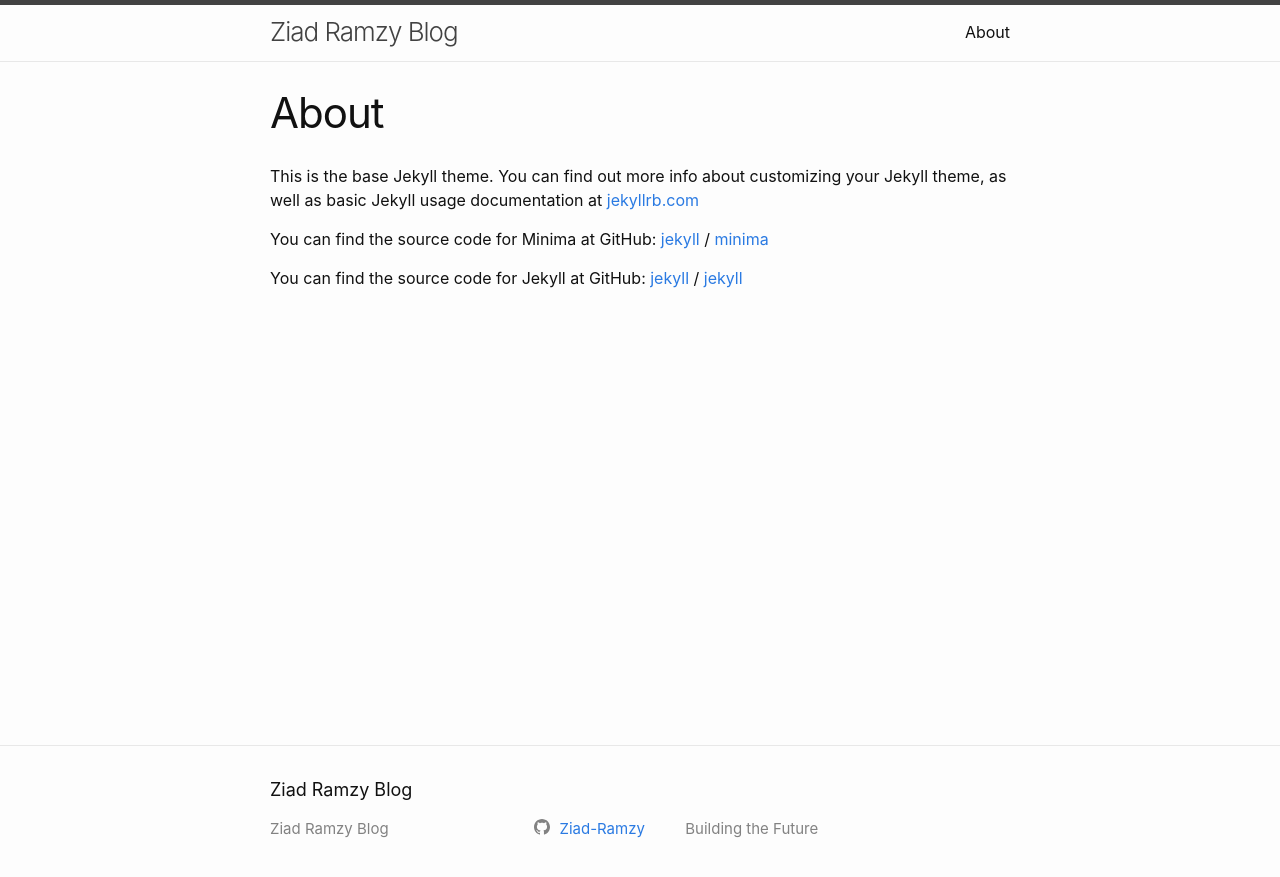
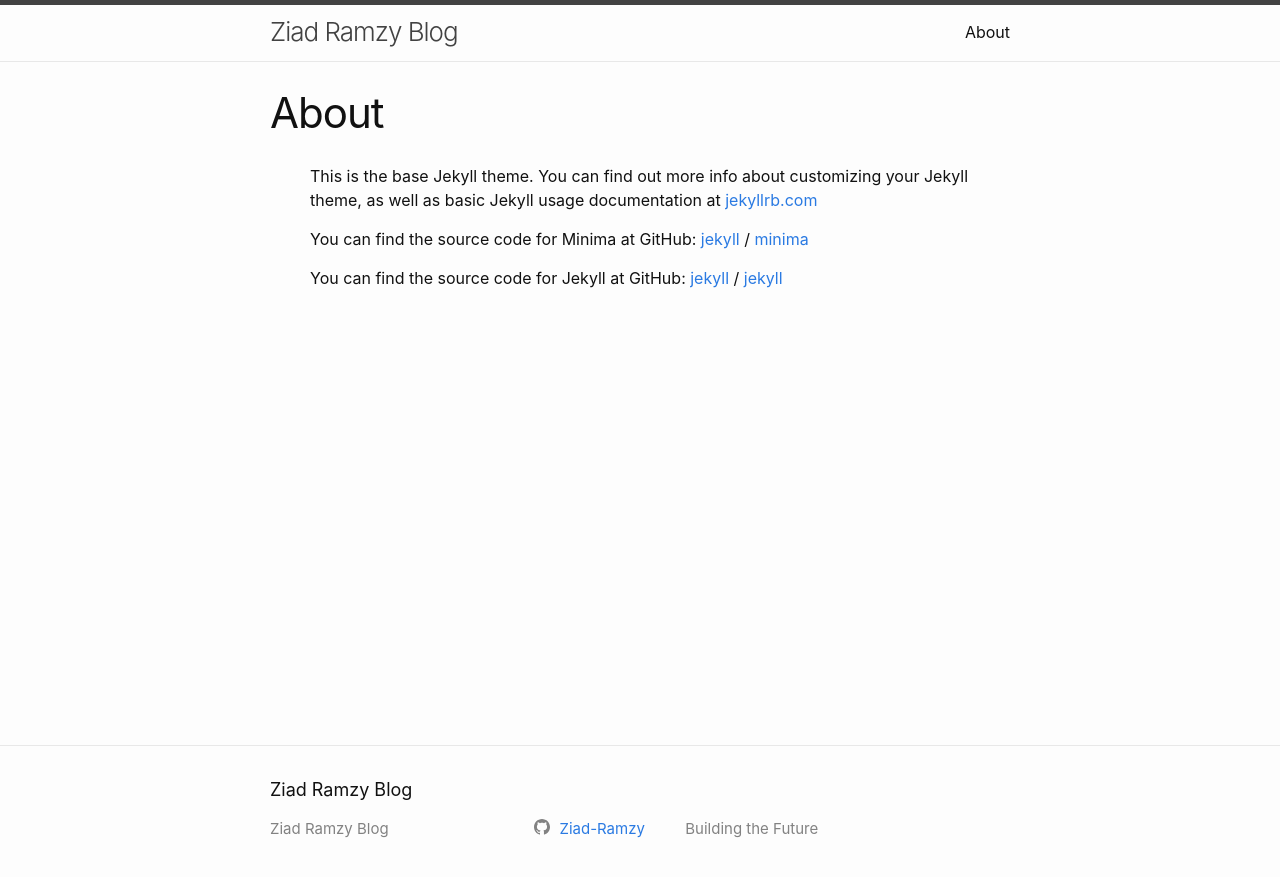
Before and after one commit to Ziad-Ramzy/ziad-ramzy.github.io, a Jekyll site: the page built from about.markdown, in a window 1280 px wide. Shown: the top 877 px of the page. Built offline with Jekyll 4.4.1, drawn with Linux system fonts in a browser that asks for light colours.

Commit message:
some customizations

```diff
--- a/assets/main.scss
+++ b/assets/main.scss
@@ -110,3 +110,9 @@ code:not([class]) {
   background: #264F78 !important;
   color: inherit !important;
 }
+
+.post-content {
+  max-width: 750px;
+  margin: 0 auto;
+  padding: 0 40px;
+}
```
